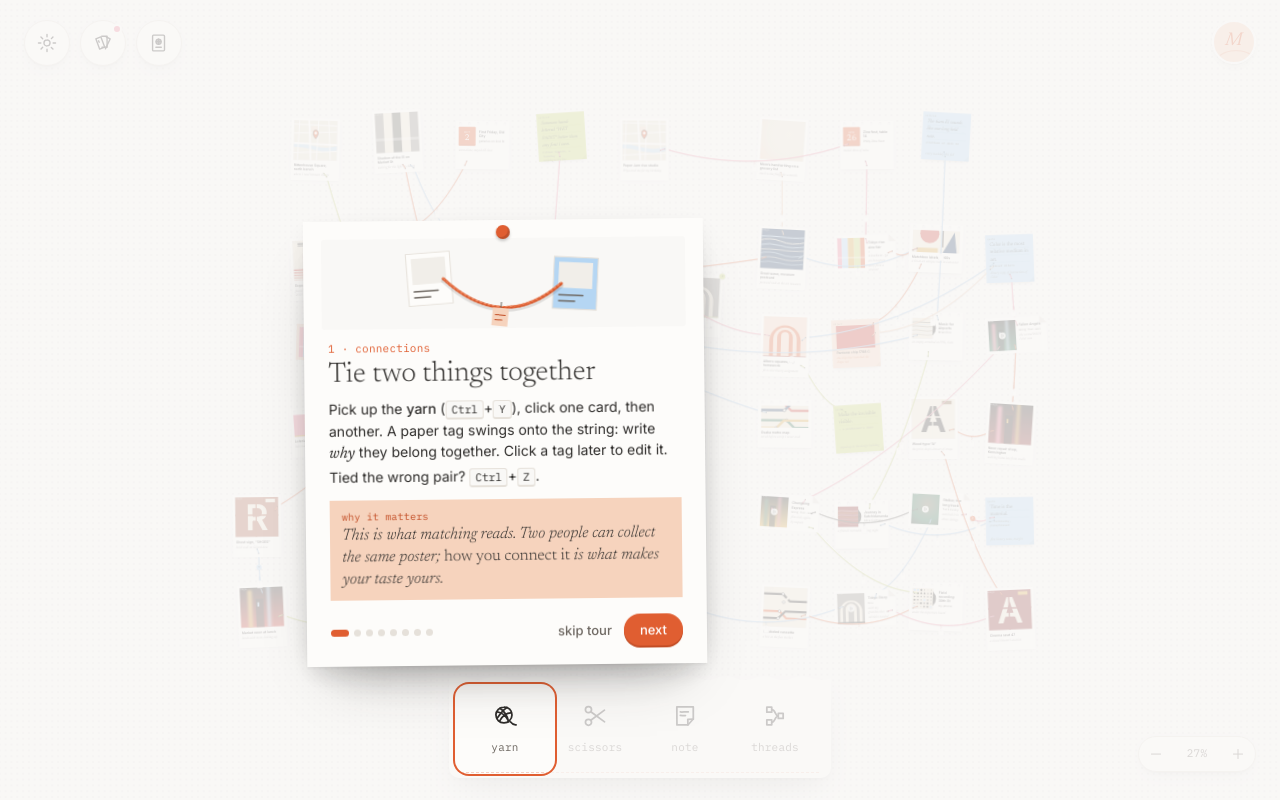
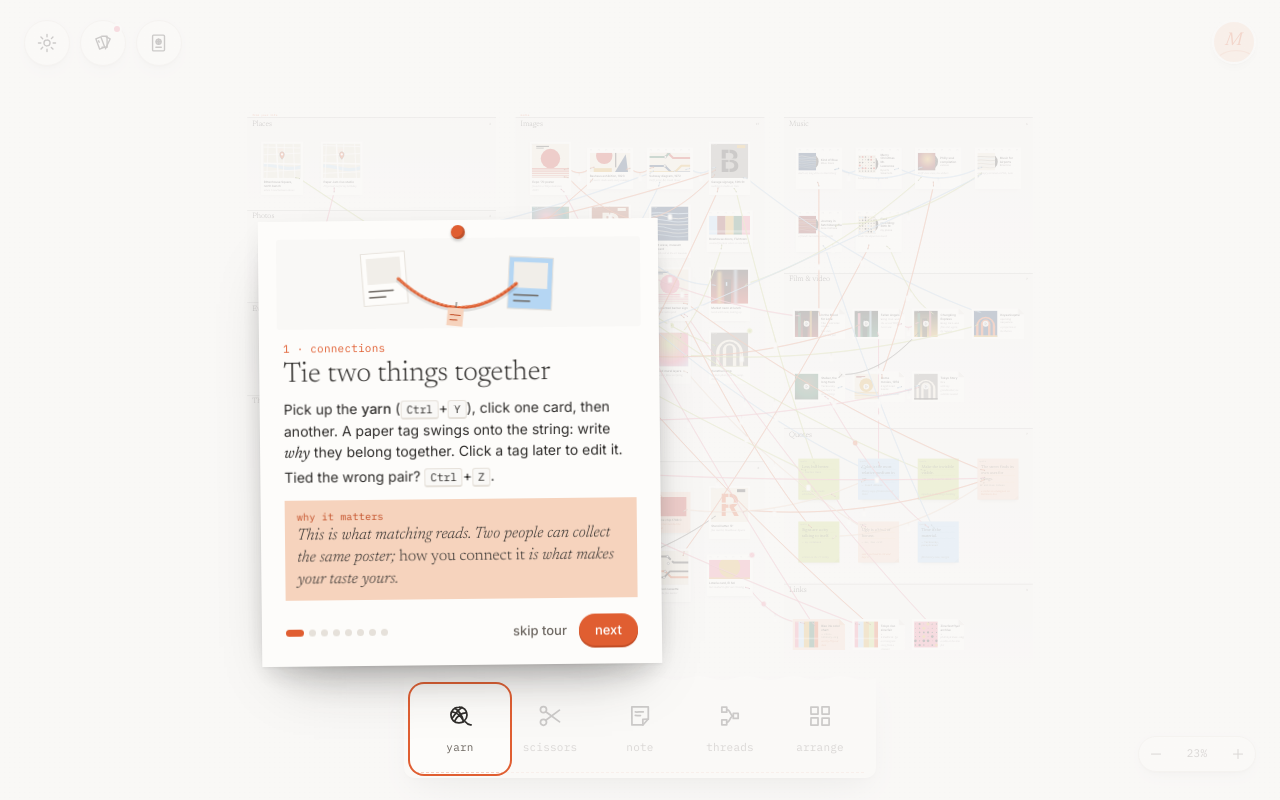
Before and after one commit to chlcheuk-boop/svsd-competition, a React (Vite) app: page /#/welcome in a window 1280 px wide. Both pictures are taken after a click on the button "skip intro →". Built offline with nearby package versions, Linux system fonts and the light colour scheme.

Commit message:
Arrange the board on a tidy grid by kind or by theme, with a toggle back to your own layout
Co-Authored-By: Claude Opus 5.5 <noreply@anthropic.com>

```diff
--- a/src/components/board/BoardView.tsx
+++ b/src/components/board/BoardView.tsx
@@ -10,6 +10,7 @@ import { YarnStrand, YARN_HEX } from './Yarn';
 import { MiniStamp } from '../ui/MiniStamp';
 import { person } from '../../data/people';
 import { IconMinus, IconPlus } from '../ui/icons';
+import type { Section } from '../../lib/arrange';
 import './board.css';
 
 export type BoardTool = 'select' | 'yarn' | 'scissors' | 'place';
@@ -50,6 +51,8 @@ export interface BoardViewProps {
   frame?: { ids: string[]; nonce: number } | null;
   /** Colored traces drawn under specific strings (e.g. threads). */
   traces?: { connectionIds: string[]; color: Accent }[];
+  /** labeled frames drawn under the cards when the desk is arranged on a grid */
+  sections?: Section[];
   placeGhost?: Media | null;
   /** Rendered above the canvas in screen space; receives a world→screen mapper. */
   screenOverlay?: (toScreen: (p: Pt) => Pt, cam: Camera) => ReactNode;
@@ -79,7 +82,7 @@ export default function BoardView(props: BoardViewProps) {
   const {
     media, connections, tool, yarnColor, editable = true, maskPrefix, onMove, onConnect, onSnip, onCardClick,
     onPlace, onTagClick, onBackgroundClick, selectedId, pathSelection = [], emphasis, glow, backdrop, focus,
-    frame, traces, placeGhost, screenOverlay, initialCamera, onCamera,
+    frame, traces, sections, placeGhost, screenOverlay, initialCamera, onCamera,
   } = props;
 
   const viewport = useRef<HTMLDivElement>(null);
@@ -114,6 +117,12 @@ export default function BoardView(props: BoardViewProps) {
     const el = viewport.current;
     if (!el) return;
     const b = boundsOf(media);
+    // leave room for section labels above the first row
+    for (const sec of sections ?? []) {
+      b.minY = Math.min(b.minY, sec.y - 34);
+      b.minX = Math.min(b.minX, sec.x);
+      b.maxX = Math.max(b.maxX, sec.x + sec.w);
+    }
     const vw = el.clientWidth;
     const vh = el.clientHeight;
     const phone = vw < 640;
@@ -519,6 +528,14 @@ export default function BoardView(props: BoardViewProps) {
       <div className="board-world" style={{ transform: `translate(${cam.x}px, ${cam.y}px) scale(${cam.z})` }}>
         {backdrop && <Backdrop board={backdrop} />}
 
+        {sections?.map((sec) => (
+          <div key={sec.key} className="board-section" style={{ left: sec.x, top: sec.y, width: sec.w, height: sec.h }} aria-hidden="true">
+            {sec.group && <span className="mono bs-group">{sec.group}</span>}
+            <h3 className="serif">{sec.label}</h3>
+            <span className="mono bs-count">{sec.count}</span>
+          </div>
+        ))}
+
         {media.map((m, i) => {
           const isSel = selectedId === m.id;
           const pathIdx = pathSelection.indexOf(m.id);
--- a/src/components/board/board.css
+++ b/src/components/board/board.css
@@ -290,3 +290,36 @@
   font-size: 11px;
   width: 48px;
 }
+
+/* labeled grid sections (arranged views) */
+.board-section {
+  position: absolute;
+  border-top: 1.5px solid var(--ink);
+  background: linear-gradient(rgba(241, 238, 233, 0.55), rgba(241, 238, 233, 0));
+  pointer-events: none;
+}
+.board-section h3 {
+  position: absolute;
+  left: 22px;
+  top: 10px;
+  margin: 0;
+  font-size: 34px;
+  font-weight: 300;
+  line-height: 1;
+  color: var(--ink);
+}
+.board-section .bs-group {
+  position: absolute;
+  left: 22px;
+  top: -22px;
+  font-size: 12px;
+  color: var(--tangerine);
+  letter-spacing: 0.06em;
+}
+.board-section .bs-count {
+  position: absolute;
+  right: 22px;
+  top: 16px;
+  font-size: 13px;
+  color: var(--ink-soft);
+}
--- a/src/components/ui/icons.tsx
+++ b/src/components/ui/icons.tsx
@@ -181,3 +181,8 @@ export const IconTicket = (p: P) => (
     <path d="M14.6 7.4v9.2" strokeDasharray="1.4 1.8" />
   </Svg>
 );
+export const IconGrid = (p: P) => (
+  <Svg {...p}>
+    <path d="M4.2 4.3h6.1v6H4.3zM13.7 4.2h6.1v6.1h-6zM4.3 13.7h6v6.1H4.2zM13.8 13.8h6v6h-6.1z" />
+  </Svg>
+);
--- /dev/null
+++ b/src/lib/arrange.ts
@@ -0,0 +1,120 @@
+import type { Media, MediaType } from '../types';
+import { sizeOf } from './geometry';
+
+/**
+ * Tidy views of the desk. The stored x/y is the person's own layout ("free");
+ * "kind" and "theme" lay the same cards out on a straight grid, in labeled sections,
+ * so the only loose, hand-drawn thing left on screen is the yarn.
+ */
+export type Arrange = 'free' | 'kind' | 'theme';
+
+export interface Section {
+  key: string;
+  label: string;
+  group?: string;
+  x: number;
+  y: number;
+  w: number;
+  h: number;
+  count: number;
+}
+
+const CELL_W = 262;
+const CELL_H = 276;
+const PER_ROW = 4;
+const LABEL_H = 74;
+const SECTION_GAP = 56;
+const COLUMN_GAP = 130;
+const COLUMNS = 3;
+
+const KIND_SECTIONS: { key: string; label: string; group: string; types: MediaType[] }[] = [
+  { key: 'place', label: 'Places', group: 'from your life', types: ['place'] },
+  { key: 'photo', label: 'Photos', group: 'from your life', types: ['photo'] },
+  { key: 'event', label: 'Events', group: 'from your life', types: ['event'] },
+  { key: 'moment', label: 'Things I noticed', group: 'from your life', types: ['moment'] },
+  { key: 'image', label: 'Images', group: 'media', types: ['image'] },
+  { key: 'object', label: 'Objects', group: 'media', types: ['object'] },
+  { key: 'music', label: 'Music', group: 'media', types: ['music'] },
+  { key: 'video', label: 'Film & video', group: 'media', types: ['video'] },
+  { key: 'text', label: 'Quotes', group: 'media', types: ['text'] },
+  { key: 'link', label: 'Links', group: 'media', types: ['link'] },
+];
+
+const THEMES: { key: string; label: string; tags: string[]; types?: MediaType[] }[] = [
+  { key: 'print', label: 'Print & type', tags: ['poster', 'print', 'risograph', 'type', 'bauhaus', '70s', 'japan'] },
+  { key: 'streets', label: 'Signs & streets', tags: ['signage', 'street', 'philly', 'transit', 'wayfinding', 'map', 'brutalist', 'cities', 'architecture'] },
+  { key: 'color', label: 'Color & light', tags: ['color', 'light', 'own work', 'grid'] },
+  { key: 'film', label: 'Film & time', tags: ['film', 'time', 'longing'], types: ['video'] },
+  { key: 'sound', label: 'Sound & quiet', tags: ['quiet', 'jazz', 'piano', 'ambient', 'soul', 'sound'], types: ['music'] },
+  { key: 'rules', label: 'Rules & notes', tags: ['principle', 'quote'], types: ['text', 'moment'] },
+];
+
+export function themeOf(m: Media) {
+  let best: string | null = null;
+  let bestScore = 0;
+  for (const t of THEMES) {
+    const score = m.tags.filter((tag) => t.tags.includes(tag)).length;
+    if (score > bestScore) {
+      best = t.key;
+      bestScore = score;
+    }
+  }
+  if (best) return best;
+  return THEMES.find((t) => t.types?.includes(m.type))?.key ?? 'other';
+}
+
+function groupsFor(mode: Exclude<Arrange, 'free'>, media: Media[]) {
+  if (mode === 'kind') {
+    return KIND_SECTIONS.map((s) => ({ key: s.key, label: s.label, group: s.group, items: media.filter((m) => s.types.includes(m.type)) }));
+  }
+  const all = [...THEMES.map((t) => ({ key: t.key, label: t.label, group: undefined as string | undefined })), { key: 'other', label: 'Everything else', group: undefined }];
+  return all.map((t) => ({ ...t, items: media.filter((m) => themeOf(m) === t.key) }));
+}
+
+/** Lay the cards out on a grid. Returns positioned copies (stored layout untouched) and the section frames. */
+export function arrange(mode: Arrange, media: Media[]): { media: Media[]; sections: Section[] } {
+  if (mode === 'free') return { media, sections: [] };
+
+  // oldest first inside each section, so a section reads like a timeline
+  const sorted = [...media].sort((a, b) => (a.addedAt < b.addedAt ? -1 : a.addedAt > b.addedAt ? 1 : 0));
+  const groups = groupsFor(mode, sorted).filter((g) => g.items.length);
+
+  const heightOf = (n: number) => LABEL_H + Math.ceil(n / PER_ROW) * CELL_H;
+  const total = groups.reduce((h, g) => h + heightOf(g.items.length) + SECTION_GAP, 0);
+  const target = total / COLUMNS;
+
+  const placed = new Map<string, { x: number; y: number }>();
+  const sections: Section[] = [];
+  let col = 0;
+  let y = 0;
+  let lastGroup: string | undefined;
+  const colW = PER_ROW * CELL_W;
+  for (const g of groups) {
+    const h = heightOf(g.items.length);
+    // move to the next column once this one is full (keep reading order top-to-bottom, left-to-right)
+    if (y > 0 && y + h / 2 > target && col < COLUMNS - 1) {
+      col += 1;
+      y = 0;
+    }
+    const x0 = col * (colW + COLUMN_GAP);
+    // name a group ("from your life", "media") once, on its first section
+    const groupLabel = g.group !== lastGroup ? g.group : undefined;
+    lastGroup = g.group;
+    sections.push({ key: g.key, label: g.label, group: groupLabel, x: x0 - 22, y: y - 10, w: colW + 44, h: h + 20, count: g.items.length });
+    g.items.forEach((m, i) => {
+      const { w, h: ch } = sizeOf(m);
+      const cx = x0 + (i % PER_ROW) * CELL_W + CELL_W / 2;
+      const cy = y + LABEL_H + Math.floor(i / PER_ROW) * CELL_H + CELL_H / 2;
+      placed.set(m.id, { x: Math.round(cx - w / 2), y: Math.round(cy - ch / 2) });
+    });
+    y += h + SECTION_GAP;
+  }
+
+  return {
+    media: media.map((m) => {
+      const p = placed.get(m.id);
+      return p ? { ...m, x: p.x, y: p.y, rot: 0 } : m;
+    }),
+    sections,
+  };
+}
--- a/src/pages/BoardPage.tsx
+++ b/src/pages/BoardPage.tsx
@@ -7,7 +7,8 @@ import { NoteComposer } from '../components/board/NoteComposer';
 import { SidePanel } from '../components/board/SidePanel';
 import { FirstArrow, ReplayBar, ThreadComposer, findLink, useReplay } from '../components/board/BoardExtras';
 import { Toolbar, useToast } from '../components/ui/Frame';
-import { IconNote, IconScissors, IconThread, IconYarn } from '../components/ui/icons';
+import { IconGrid, IconNote, IconScissors, IconThread, IconYarn } from '../components/ui/icons';
+import { arrange } from '../lib/arrange';
 import { ThreadsDrawer, THREAD_COLORS } from '../components/board/ThreadsDrawer';
 import { Tutorial } from '../components/board/Tutorial';
 import { accentVar } from '../components/ui/MiniStamp';
@@ -60,6 +61,7 @@ export default function BoardPage() {
   const [replayIdx, setReplayIdx] = useState<number | null>(null);
   const [focus, setFocus] = useState<FocusRequest | null>(null);
   const [threadsView, setThreadsView] = useState(false);
+  const [arrangeOpen, setArrangeOpen] = useState(false);
   const [activeThread, setActiveThread] = useState<string | null>(null);
   const [frame, setFrame] = useState<{ ids: string[]; nonce: number } | null>(null);
 
@@ -146,9 +148,11 @@ export default function BoardPage() {
 
   /* replay filtering */
   const replayDate = replayIdx !== null ? dates[replayIdx] : null;
+  // arranged views lay the whole desk on a grid first, so replay fills the grid in place
+  const arranged = useMemo(() => arrange(state.arrange, state.media), [state.arrange, state.media]);
   const visibleMedia = useMemo(
-    () => (replayDate ? state.media.filter((m) => m.addedAt <= replayDate) : state.media),
-    [state.media, replayDate],
+    () => (replayDate ? arranged.media.filter((m) => m.addedAt <= replayDate) : arranged.media),
+    [arranged, replayDate],
   );
   const visibleConns = useMemo(() => {
     if (!replayDate) return state.connections;
@@ -240,7 +244,7 @@ export default function BoardPage() {
     dispatch({ type: 'addMedia', media: m });
     setDraft(null);
     setMode('select');
-    toast({ text: 'placed · now tie it to something with yarn' });
+    toast({ text: state.arrange === 'free' ? 'placed · now tie it to something with yarn' : 'added · it’s filed in its section. tie it to something with yarn' });
   };
 
   const onCardClick = (id: string, { shift }: { shift: boolean }) => {
@@ -289,7 +293,7 @@ export default function BoardPage() {
   };
 
   const whyConn = whyFor ? state.connections.find((c) => c.id === whyFor.id) : undefined;
-  const byId = useMemo(() => new Map(state.media.map((m) => [m.id, m])), [state.media]);
+  const byId = useMemo(() => new Map(arranged.media.map((m) => [m.id, m])), [arranged]);
   const selectedMedia = selected ? byId.get(selected) : undefined;
 
   const screenOverlay = useCallback(
@@ -325,8 +329,11 @@ export default function BoardPage() {
   return (
     <>
       <BoardView
+        key={state.arrange}
         maskPrefix="mine"
         media={visibleMedia}
+        sections={arranged.sections}
+        editable={state.arrange === 'free'}
         connections={visibleConns}
         tool={boardTool}
         yarnColor={state.yarnColor}
@@ -463,8 +470,30 @@ export default function BoardPage() {
           { id: 'scissors', label: 'scissors', icon: <IconScissors />, active: mode === 'scissors', onClick: () => pickTool('scissors') },
           { id: 'note', label: 'note', icon: <IconNote />, active: mode === 'note' || mode === 'place', onClick: () => pickTool('note') },
           { id: 'threads', label: 'threads', icon: <IconThread />, active: threadsView, onClick: toggleThreads },
+          { id: 'arrange', label: 'arrange', icon: <IconGrid />, active: arrangeOpen, onClick: () => setArrangeOpen((o) => !o) },
         ]}
       >
+        {arrangeOpen && (
+          <motion.div key="arr" className="tool-popover arrange-pop" role="radiogroup" aria-label="Arrange the board"
+            initial={{ y: 10, opacity: 0 }} animate={{ y: 0, opacity: 1 }} exit={{ y: 10, opacity: 0 }}>
+            {([['free', 'my layout'], ['kind', 'by kind'], ['theme', 'by theme']] as const).map(([v, label]) => (
+              <button
+                key={v}
+                className="chip"
+                role="radio"
+                aria-checked={state.arrange === v}
+                aria-pressed={state.arrange === v}
+                onClick={() => {
+                  dispatch({ type: 'patch', patch: { arrange: v } });
+                  setArrangeOpen(false);
+                  if (v !== 'free') toast({ text: 'sorted into a grid · switch to my layout to move cards by hand' });
+                }}
+              >
+                {label}
+              </button>
+            ))}
+          </motion.div>
+        )}
         {mode === 'yarn' && (
           <YarnSwatches key="sw" value={state.yarnColor} onChange={(c) => dispatch({ type: 'patch', patch: { yarnColor: c } })} />
         )}
--- a/src/store/store.tsx
+++ b/src/store/store.tsx
@@ -1,4 +1,5 @@
 import { createContext, useContext, useEffect, useMemo, useReducer, useRef, type ReactNode } from 'react';
+import type { Arrange } from '../lib/arrange';
 import type { Accent, Board, Connection, MatchState, Media, PassportStamp, Settings, Thread } from '../types';
 import { MAYA_CONNECTIONS, MAYA_MEDIA, MAYA_THREADS } from '../data/maya';
 import { KENJI_GIFT_MEDIA, PASSPORT_STAMPS } from '../data/stamps';
@@ -14,6 +15,8 @@ export interface AppState {
   tutorialSeen: boolean;
   /** saved boards from before the desk grew get the new references merged in once */
   boardEdition: number;
+  /** how the personal board is laid out: your own placement, or a tidy grid by kind or theme */
+  arrange: Arrange;
   matchesSeen: boolean;
   matchesDealt: boolean;
   media: Media[];
@@ -39,6 +42,7 @@ export function initialState(): AppState {
     media: withWhys([...MAYA_MEDIA, ...MORE_MEDIA, ...LIFE_MEDIA]),
     connections: [...MAYA_CONNECTIONS, ...MORE_CONNECTIONS, ...LIFE_CONNECTIONS],
     boardEdition: 5,
+    arrange: 'kind',
     threads: MAYA_THREADS,
     stamps: PASSPORT_STAMPS,
     matchState: Object.fromEntries(MATCHES.map((m) => [m.personId, { flipped: false, status: 'new' } as MatchState])),
--- a/src/styles/global.css
+++ b/src/styles/global.css
@@ -215,3 +215,8 @@ select {
   animation-duration: 0.001ms !important;
   transition-duration: 0.001ms !important;
 }
+.arrange-pop .chip {
+  cursor: pointer;
+  height: 30px;
+  padding: 0 14px;
+}
```
Also changed, not shown: 1 other file (tests, documents, lock files or other folders).
